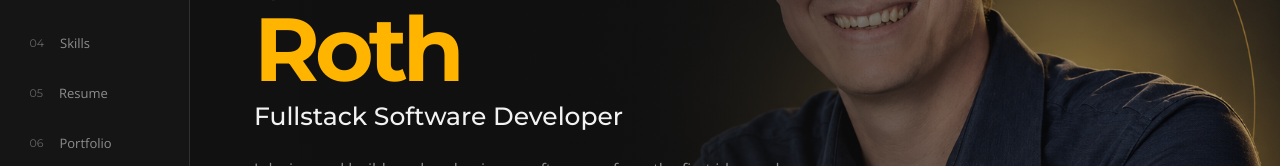
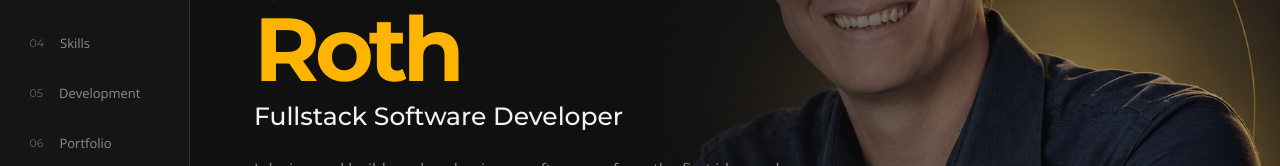
Before and after one commit to jorohx84/personal_portfolio_website, an Angular app: page / in a window 1280 px wide. Shown: the part 293-459 px from the top of the page. Built offline with nearby package versions, Linux system fonts and the light colour scheme.

Commit message:
Rename sidebar resume to development

```diff
--- a/src/app/app.component.html
+++ b/src/app/app.component.html
@@ -11,7 +11,7 @@
     <button [class.active]="activeSection==='about'" (click)="scrollTo('about')"><span>02</span> About</button>
     <button [class.active]="activeSection==='services'" (click)="scrollTo('services')"><span>03</span> Services</button>
     <button [class.active]="activeSection==='skills'" (click)="scrollTo('skills')"><span>04</span> Skills</button>
-    <button [class.active]="activeSection==='resume'" (click)="scrollTo('resume')"><span>05</span> Resume</button>
+    <button [class.active]="activeSection==='resume'" (click)="scrollTo('resume')"><span>05</span> Development</button>
     <button [class.active]="activeSection==='portfolio'" (click)="scrollTo('portfolio')"><span>06</span> Portfolio</button>
     <button [class.active]="activeSection==='contact'" (click)="scrollTo('contact')"><span>07</span> Contact</button>
   </nav>
```
